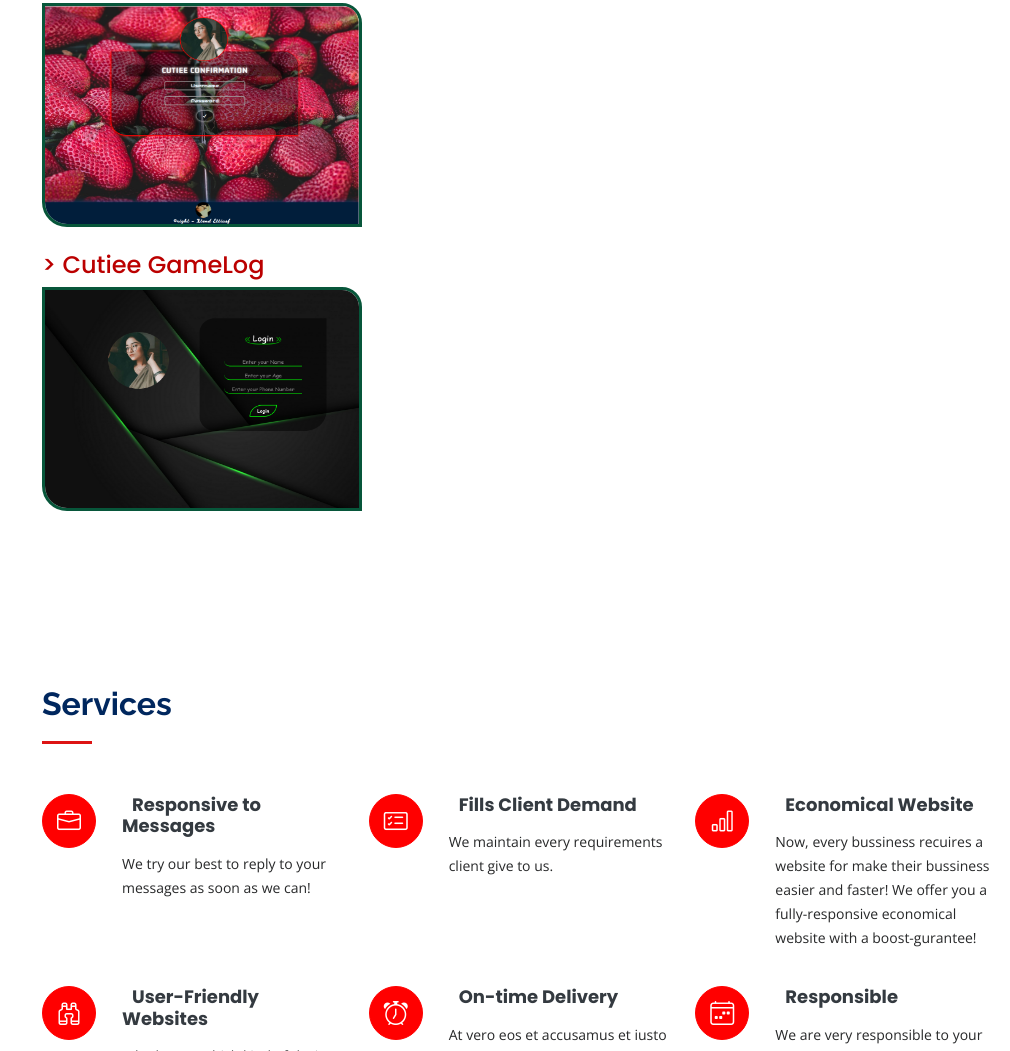
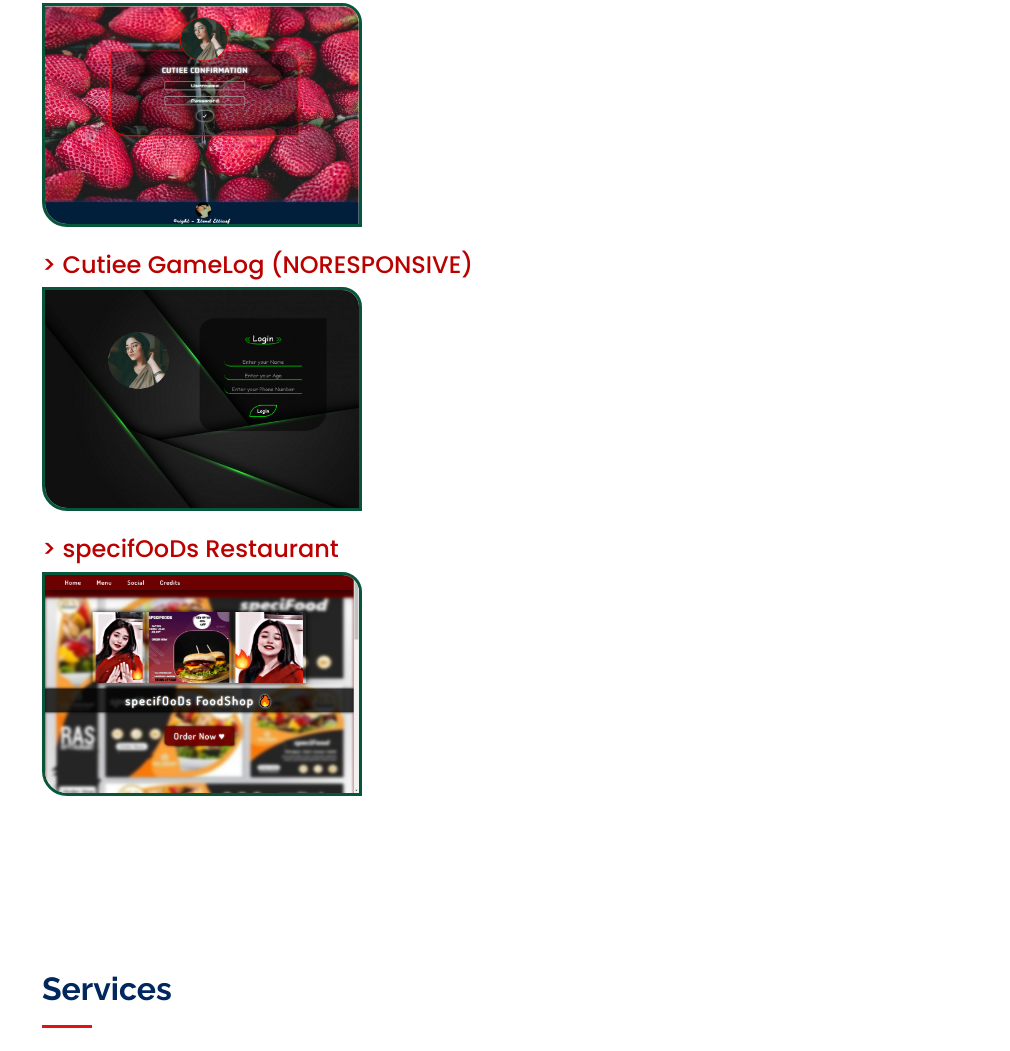
Before and after one commit to EttisafRup/ettisafrup, a plain HTML site: page index.html in a window 1280 px wide. Shown: the part 3648-4699 px from the top of the page, without its empty margins (270-1280 px from the left). Drawn offline with nearby package versions, Linux system fonts and the light colour scheme.

Commit message:
Add files via upload

```diff
--- a/assets/css/style.css
+++ b/assets/css/style.css
@@ -1,3 +1,9 @@
+/**
+* Template Name: iPortfolio - v3.7.0
+* Template URL: https://bootstrapmade.com/iportfolio-bootstrap-portfolio-websites-template/
+* Author: BootstrapMade.com
+* License: https://bootstrapmade.com/license/
+*/
 
 /*--------------------------------------------------------------
 # General
--- a/index.html
+++ b/index.html
@@ -301,9 +301,15 @@
           </a>
 
             <a href="https://ettisafrup.github.io/gamelog/" target="_blank">
-              <h4> > Cutiee GameLog </h4>
+              <h4> > Cutiee GameLog (NORESPONSIVE) </h4>
               <img src="assets/img/projects/gamelog.png" id="rev">
             </a>
+
+            <a href="https://specifoods.netlify.app/" target="_blank">
+              <h4> > specifOoDs Restaurant </h4>
+              <img src="assets/img/projects/speci.jpg" id="rev">
+            </a>
+
 
         </div>
 
```
Also changed, not shown: assets/img/projects/speci.jpg (added).
